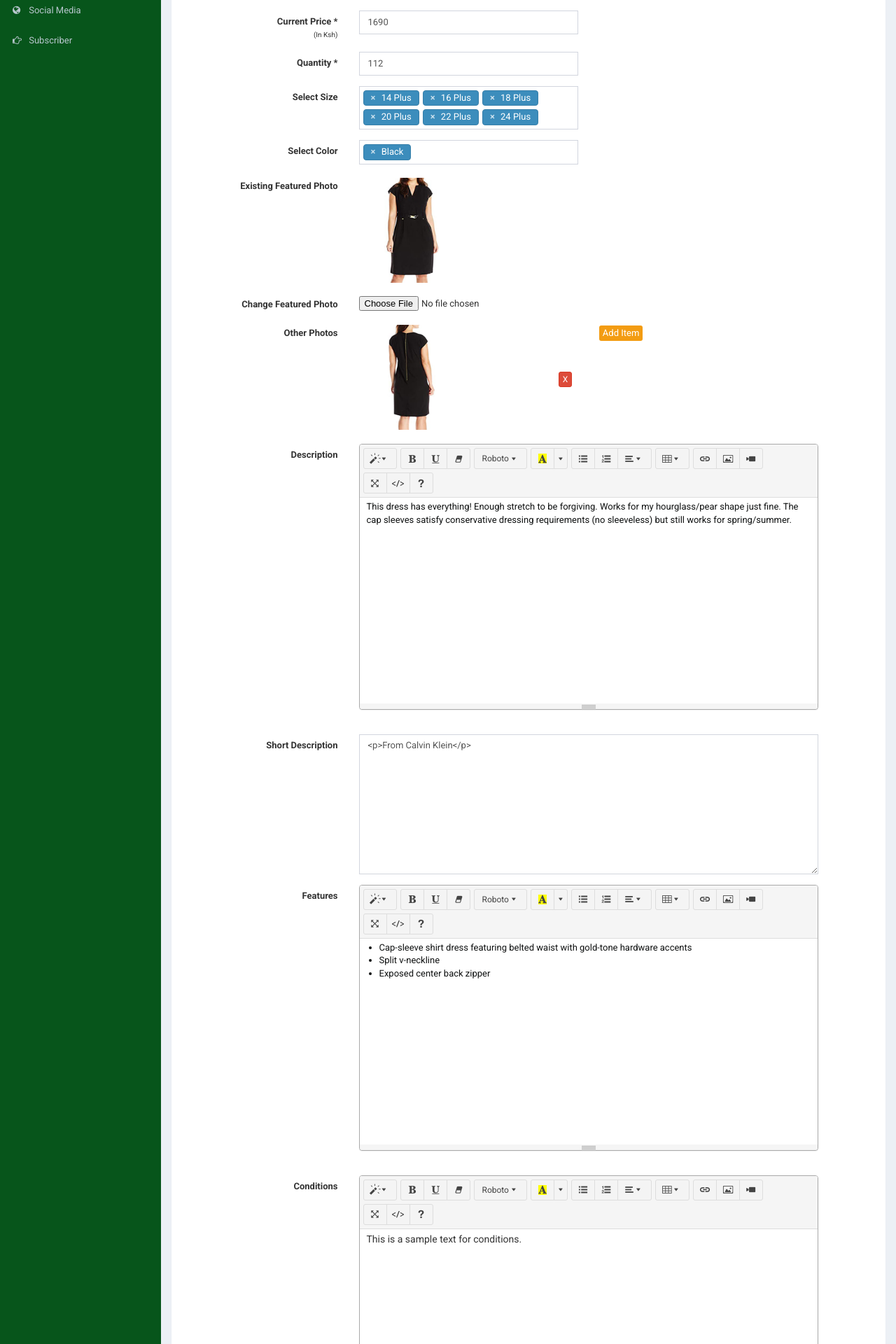
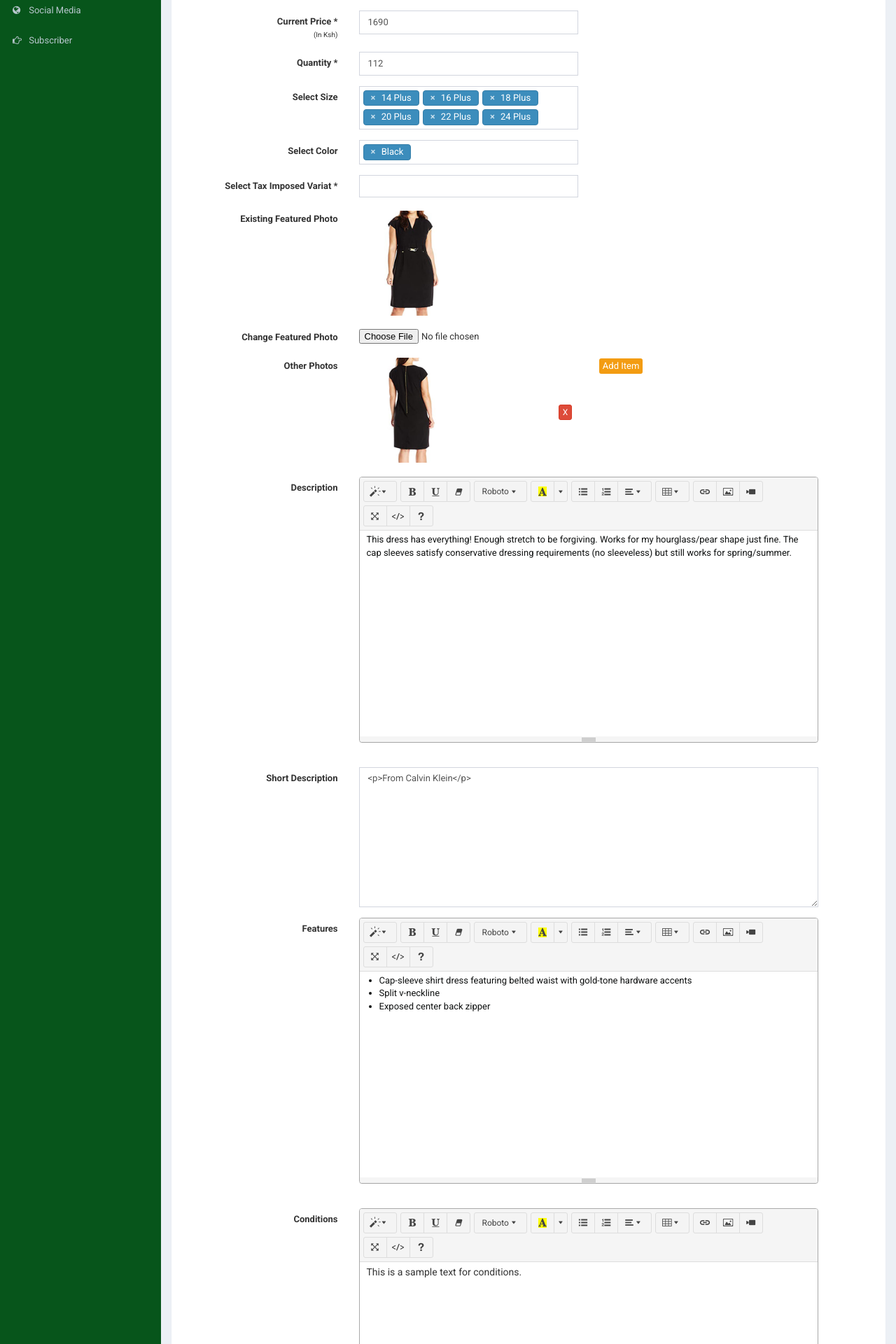
Before and after one commit to Gabu-Rayon/my-tax-application-v1, a PHP site: page /admin/product-edit.php?id=102 in a window 1280 px wide. Shown: the part 439-2359 px from the top of the page at 70% size. Run offline with PHP 8.4, Linux system fonts and the light colour scheme; a user stored in the database is signed in; data comes from the database, SQL or seed files in the repository; tables that the repository leaves empty or names only in its code hold one stand-in row (values such as "Sample post"); a map, chart or similar area stays blank.

Commit message:
Commit cHANGES

```diff
--- a/admin/product-edit.php
+++ b/admin/product-edit.php
@@ -136,9 +136,11 @@ if (isset($_POST['form1'])) {
         							p_feature=?,
         							p_condition=?,
         							p_return_policy=?,
+                                    p_barcode=?,
         							p_is_featured=?,
         							p_is_active=?,
-        							ecat_id=?
+        							ecat_id=?,
+                                    tax_imposed_variat=?
 
         							WHERE p_id=?");
             $statement->execute(array(
@@ -152,19 +154,19 @@ if (isset($_POST['form1'])) {
                 $_POST['p_feature'],
                 $_POST['p_condition'],
                 $_POST['p_return_policy'],
+                $_POST['p_barcode'],
                 $_POST['p_is_featured'],
                 $_POST['p_is_active'],
                 $_POST['ecat_id'],
+                $_POST['p_tax_imposed'],
                 $_REQUEST['id']
             ));
         }
 
 
         if (isset($_POST['size'])) {
-
             $statement = $pdo->prepare("DELETE FROM tbl_product_size WHERE p_id=?");
             $statement->execute(array($_REQUEST['id']));
-
             foreach ($_POST['size'] as $value) {
                 $statement = $pdo->prepare("INSERT INTO tbl_product_size (size_id,p_id) VALUES (?,?)");
                 $statement->execute(array($value, $_REQUEST['id']));
@@ -187,7 +189,6 @@ if (isset($_POST['form1'])) {
             $statement = $pdo->prepare("DELETE FROM tbl_product_color WHERE p_id=?");
             $statement->execute(array($_REQUEST['id']));
         }
-
         $success_message = 'Product is updated successfully.';
     }
 }
@@ -238,6 +239,7 @@ foreach ($result as $row) {
     $p_is_active = $row['p_is_active'];
     $ecat_id = $row['ecat_id'];
 	$p_barcode = $row['p_barcode'];
+    $tax_imposed_variat = $row['tax_imposed_variat'];
 }
 
 $statement = $pdo->prepare("SELECT *
@@ -254,6 +256,7 @@ foreach ($result as $row) {
     $mcat_id = $row['mcat_id'];
     $tcat_id = $row['tcat_id'];
 }
+
 
 $statement = $pdo->prepare("SELECT * FROM tbl_product_size WHERE p_id=?");
 $statement->execute(array($_REQUEST['id']));
@@ -299,7 +302,8 @@ foreach ($result as $row) {
                         <div class="form-group">
                             <label for="" class="col-sm-3 control-label">Product Bar Code <span>*</span></label>
                             <div class="col-sm-4">
-                                <input type="text" name="p_name" class="form-control" value="<?php echo $p_barcode; ?>">
+                                <input type="text" name="p_barcode" class="form-control"
+                                    value="<?php echo $p_barcode; ?>">
                             </div>
 
                         </div>
@@ -453,6 +457,33 @@ foreach ($result as $row) {
                             </div>
                         </div>
                         <div class="form-group">
+                            <label for="" class="col-sm-3 control-label">Select Tax Imposed Variat *</label>
+                            <div class="col-sm-4">
+                                <select name="p_tax_imposed" class="form-control select2" multiple="multiple">
+                                    <?php
+									$is_select = '';
+									$statement = $pdo->prepare("SELECT * FROM tbl_taxation_type ORDER BY tax_id ASC");
+									$statement->execute();
+									$result = $statement->fetchAll(PDO::FETCH_ASSOC);
+									foreach ($result as $row) {
+										    if (isset($tax_id)) {
+												        if (in_array($row['tax_id'], $tax_id)) {
+														  $is_select = 'selected';
+													   } else {
+														 $is_select = '';
+													  }
+													   }
+													 ?>
+                                    <option value="<?php echo $row['tax_id']; ?>" <?php echo $is_select; ?>>
+                                        <?php echo $row['tax_type']; ?>
+                                    </option>
+                                    <?php
+									}
+									?>
+                                </select>
+                            </div>
+                        </div>
+                        <div class="form-group">
                             <label for="" class="col-sm-3 control-label">Existing Featured Photo</label>
                             <div class="col-sm-4" style="padding-top:4px;">
                                 <img src="../assets/uploads/<?php echo $p_featured_photo; ?>" alt=""
```
Also changed, not shown: admin/product-add.php (+19 -0 lines).
